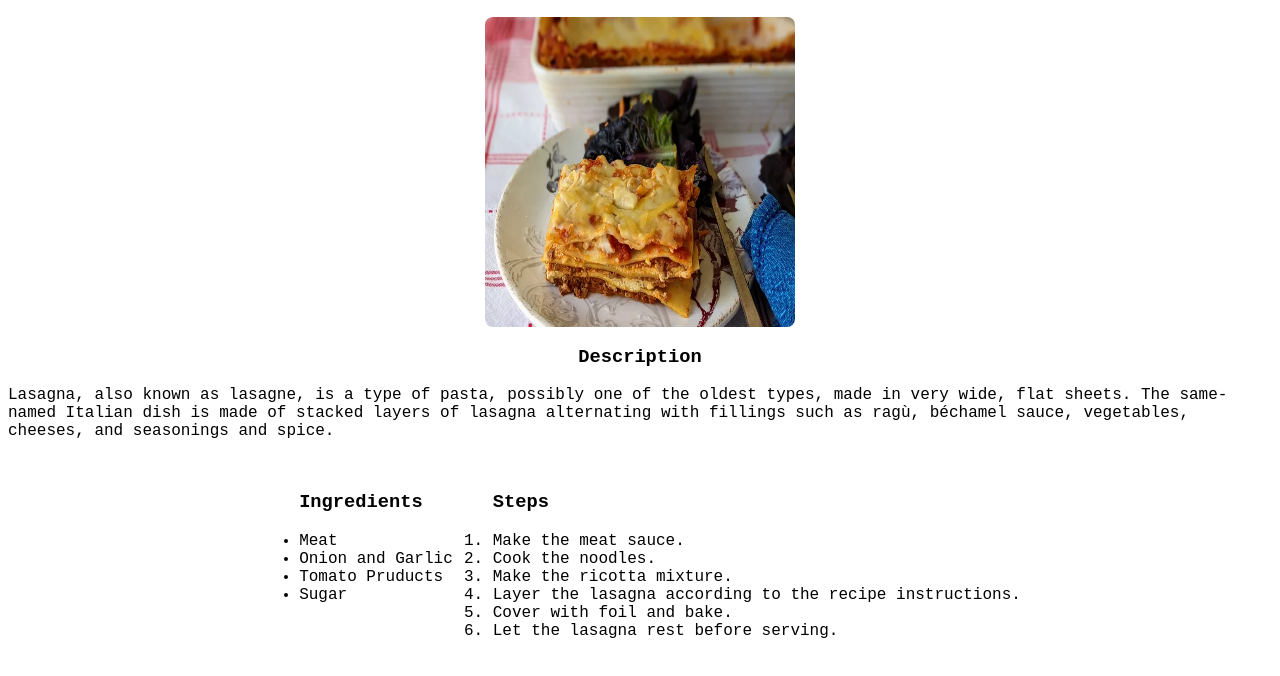
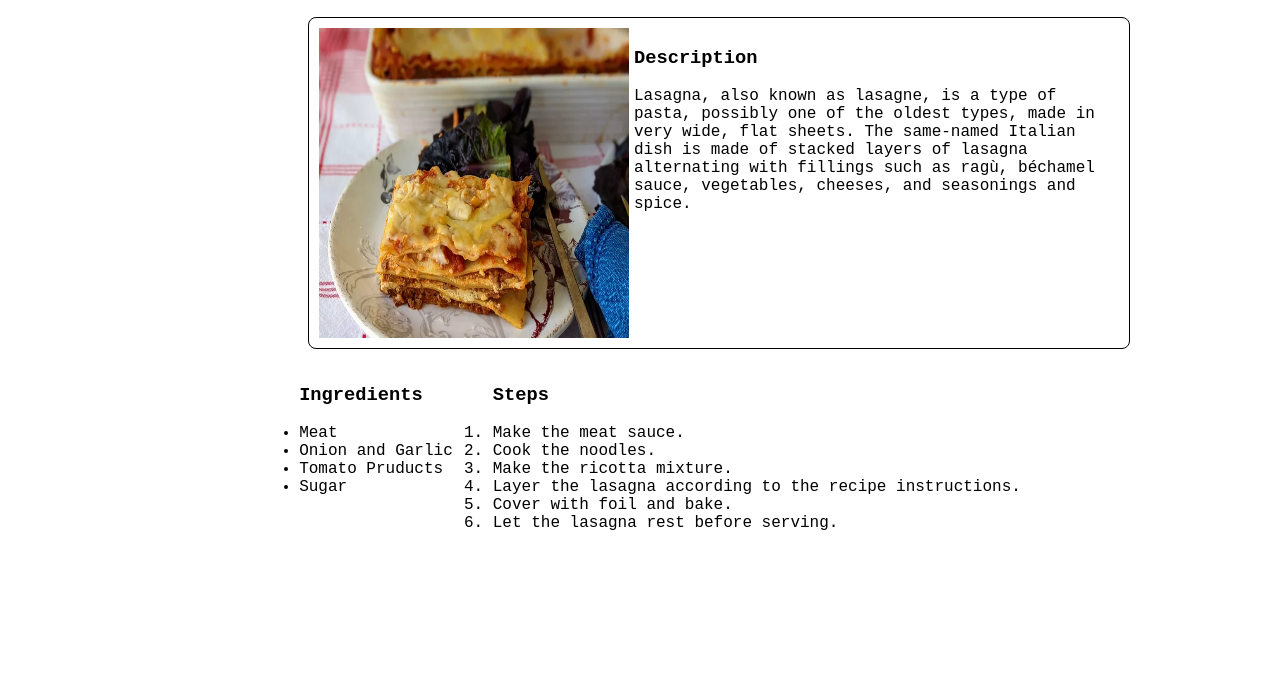
Before and after one commit to UtsavAdhikari3/odin-recipe, a plain HTML site: page recipes/lasagna.html in a window 1280 px wide. Shown: the part 78-754 px from the top of the page. Drawn offline with Linux system fonts and the light colour scheme.

Commit message:
more styles added to lasagna page

```diff
--- a/recipes/lasagna.html
+++ b/recipes/lasagna.html
@@ -9,13 +9,15 @@
 <body>
     <div class="headSection">
         <h1>Lasagna</h1>
-        <img src="Lasagna.webp" alt="Lasagna Image" width="310" height="310">
     </div>
     <div class="mid">
-        <h3>Description</h3>
+        <img src="Lasagna.webp" alt="Lasagna Image" width="310" height="310">
+        <div class="description">
+            <h3>Description</h3>
         <p>
             Lasagna, also known as lasagne, is a type of pasta, possibly one of the oldest types, made in very wide, flat sheets. The same-named Italian dish is made of stacked layers of lasagna alternating with fillings such as ragù, béchamel sauce, vegetables, cheeses, and seasonings and spice.
         </p>
+        </div>
     </div>
     <div class="ingredients">
         <ul>
--- a/styles/lasagna.css
+++ b/styles/lasagna.css
@@ -26,7 +26,13 @@
     justify-content: center;
 }
 
-.mid h3{
-    text-align: center;
-    font-weight: bolder;
+.mid{
+    display: flex;
+    width: 800px;
+    border: 1px solid black;
+    border-radius: 8px;
+    gap: 5px;
+    padding: 10px;
+    position: relative;
+    margin-left: 300px;
 }
```
